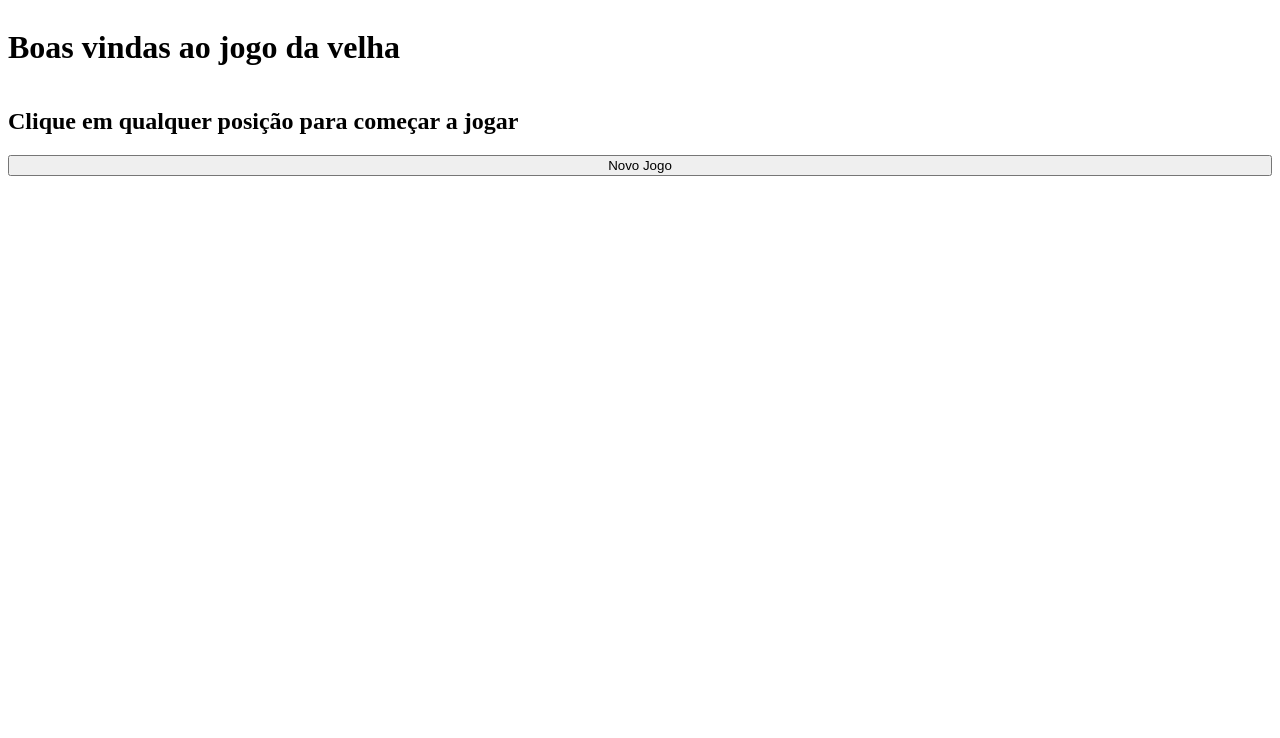
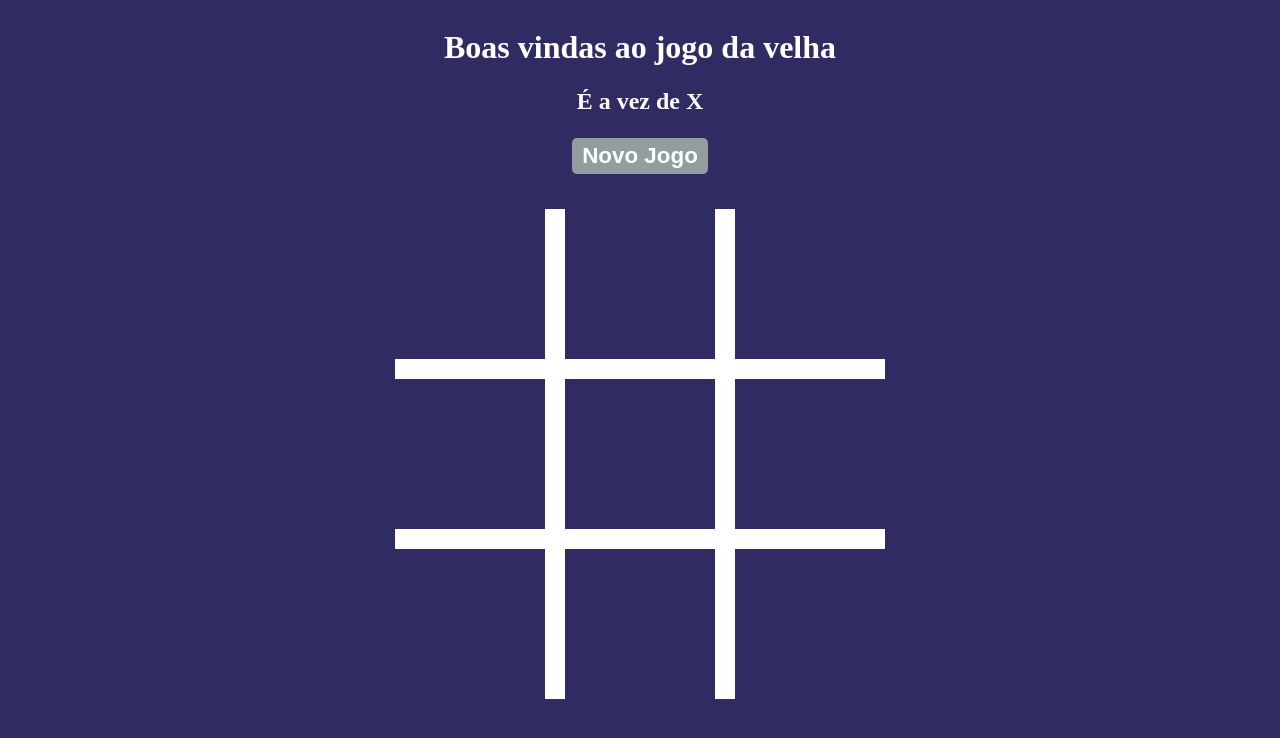
Before and after one commit to Beleze22/projetos-curso, a plain HTML site: page jogo-da-velha/index.html in a window 1280 px wide. Both pictures are taken after a click on the button "Novo Jogo". Drawn offline with Linux system fonts and the light colour scheme.

Commit message:
Jogo finalizado

```diff
--- a/jogo-da-velha/estilo.css
+++ b/jogo-da-velha/estilo.css
@@ -1,9 +1,68 @@
 :root {
-  --cor-fundo: #302b63;
+  --cor1: #302b63;
 }
 
 body {
   display: flex;
   flex-direction: column;
   justify-content: center;
+  align-items: center;
+  height: 100%;
+  background-color: var(--cor1);
+  color: white;
 }
+
+#informacoes {
+  min-height: 50px;
+  margin: 0px auto;
+}
+
+#iniciar {
+  font-size: 1.4rem;
+  font-weight: bold;
+  background-color: rgb(146, 157, 157);
+  border: none;
+  padding: 5px 10px;
+  border-radius: 5px;
+  margin-bottom: 10px;
+  color: white;
+}
+
+#iniciar:hover {
+  color: var(--cor1);
+  cursor: pointer;
+}
+
+#tabuleiro {
+  display: grid;
+  grid-template-columns: repeat(3, 1fr);
+  width: min-content;
+  padding-top: 25px;
+}
+
+.posicao {
+  width: 150px;
+  height: 150px;
+  font-size: 90px;
+  text-align: center;
+  vertical-align: middle;
+  line-height: 150px;
+  background-color: var(--cor1);
+  border: solid white 10px;
+}
+
+.posicao-cima {
+  border-top: none;
+}
+
+.posicao-baixo {
+  border-bottom: none;
+}
+
+.posicao-esq {
+  border-left: none;
+}
+
+.posicao-dir {
+  border-right: none;
+}
--- a/jogo-da-velha/index.html
+++ b/jogo-da-velha/index.html
@@ -12,17 +12,17 @@
 <body>
   <h1>Boas vindas ao jogo da velha</h1>
   <h2 id='informacoes'>Clique em qualquer posição para começar a jogar</h2>
-  <button id="botao">Novo Jogo</button>
+  <button id="iniciar">Novo Jogo</button>
   <div id="tabuleiro">
-    <div class="posicao"></div>
-    <div class="posicao"></div>
-    <div class="posicao"></div>
-    <div class="posicao"></div>
-    <div class="posicao"></div>
-    <div class="posicao"></div>
-    <div class="posicao"></div>
-    <div class="posicao"></div>
-    <div class="posicao"></div>
+    <div class="posicao posicao-cima posicao-esq" linha="1" coluna="1"></div>
+    <div class="posicao posicao-cima" linha="1" coluna="2"></div>
+    <div class="posicao posicao-cima posicao-dir" linha="1" coluna="3"></div>
+    <div class="posicao  posicao-esq" linha="2" coluna="1"></div>
+    <div class="posicao" linha="2" coluna="2"></div>
+    <div class="posicao posicao-dir" linha="2" coluna="3"></div>
+    <div class="posicao posicao-baixo  posicao-esq" linha="3" coluna="1"></div>
+    <div class="posicao posicao-baixo" linha="3" coluna="2"></div>
+    <div class="posicao posicao-baixo posicao-dir" linha="3" coluna="3"></div>
   </div>
 
   <script src="script.js"></script>
--- a/jogo-da-velha/script.js
+++ b/jogo-da-velha/script.js
@@ -1,8 +1,29 @@
-class Jogador {
+class JogadorHumano {
   constructor(simbolo) {
     this.simbolo = simbolo;
+    this.humano = true;
   }
 }
+
+class JogadorAleatorio {
+  constructor(simbolo) {
+    this.simbolo = simbolo;
+    this.humano = false;
+  }
+
+  jogar(tabuleiro) {
+    let linha = this.#aleatorio(1, tabuleiro.length + 1);
+    let coluna = this.#aleatorio(1, tabuleiro.length + 1);
+    return new Jogada(linha, coluna)
+  }
+
+  #aleatorio(min, max) {
+    let valor = Math.random() * (max - min) + min
+    return Math.trunc(valor)
+  }
+}
+
+
 
 class Jogada {
   constructor(linha, coluna) {
@@ -16,13 +37,13 @@ class Jogada {
 }
 
 class JogoDaVelha {
-  constructor(jogador1 = new Jogador("X"), jogador2 = new Jogador("O")) {
+  constructor(jogador1 = new JogadorHumano("X"),
+    jogador2 = new JogadorHumano("O"),
+    tamanho = 3) {
     this.jogador1 = jogador1;
     this.jogador2 = jogador2;
-    this.jogadorAtual = jogador1;
-    this.tamanho = 3;
-    this.tabuleiro = this.#iniciarTabuleiro();
-    this.vencedor = null;
+    this.tamanho = tamanho;
+    this.zerar();
   }
 
   #iniciarTabuleiro() {
@@ -32,7 +53,14 @@ class JogoDaVelha {
   }
 
   jogar(jogada) {
-    this.#processarJogada(jogada);
+    if (this.jogadorAtual.humano) {
+      this.#processarJogada(jogada);
+    }
+
+    while (!this.vencedor && !this.jogadorAtual.humano) {
+      let jogada = this.jogadorAtual.jogar(this.tabuleiro);
+      this.#processarJogada(jogada)
+    }
   }
 
   #processarJogada(jogada) {
@@ -119,6 +147,12 @@ class JogoDaVelha {
     return ganhouEmLinha || ganhouEmColuna || ganhouEmDiag1 || ganhouEmDiag2;
   }
 
+  zerar() {
+    this.tabuleiro = this.#iniciarTabuleiro();
+    this.vencedor = null;
+    this.jogadorAtual = this.jogador1;
+  }
+
   toString() {
     let matriz = this.tabuleiro
       .map((linha) => linha.map((posicao) => posicao ?? "-").join(" "))
@@ -127,17 +161,99 @@ class JogoDaVelha {
 
     return `${matriz} \n ${quemVenceu}`;
   }
+
+  status() {
+    if (this.vencedor === "-") {
+      return "Empate!!!"
+    } else if (this.vencedor) {
+      return `${this.vencedor} venceu!!!`
+    } else {
+      return `É a vez de ${this.jogadorAtual.simbolo}`
+    }
+  }
 }
 
-const jogo = new JogoDaVelha();
-jogo.jogar(new Jogada(1, 1));
-jogo.jogar(new Jogada(2, 2));
-jogo.jogar(new Jogada(2, 1));
-jogo.jogar(new Jogada(3, 1));
-jogo.jogar(new Jogada(1, 3));
-jogo.jogar(new Jogada(1, 2));
-jogo.jogar(new Jogada(3, 2));
-jogo.jogar(new Jogada(2, 3));
-jogo.jogar(new Jogada(3, 3));
+// const jogo = new JogoDaVelha(new JogadorHumano('X'), new JogadorAleatorio('O'));
+// jogo.jogar(new Jogada(1, 1));
+// jogo.jogar(new Jogada(2, 2));
+// jogo.jogar(new Jogada(2, 1));
+// jogo.jogar(new Jogada(3, 1));
+// jogo.jogar(new Jogada(1, 3));
+// jogo.jogar(new Jogada(1, 2));
+// jogo.jogar(new Jogada(3, 2));
+// jogo.jogar(new Jogada(2, 3));
+// jogo.jogar(new Jogada(3, 3));
 // jogo.finalizouComEmpate();
-console.log(jogo.toString());
+// console.log(jogo.toString());
+// jogo.zerar();
+// jogo.jogar(new Jogada(1, 1));
+// jogo.jogar(new Jogada(2, 2));
+// jogo.jogar(new Jogada(2, 1));
+// jogo.jogar(new Jogada(1, 2));
+// jogo.jogar(new Jogada(3, 1));
+// console.log(jogo.toString());
+
+class JogoDaVelhaDOM {
+  constructor(tabuleiro, informacoes) {
+    this.tabuleiro = tabuleiro;
+    this.informacoes = informacoes;
+  }
+
+  inicializar(jogo) {
+    this.jogo = jogo;
+    this.#deixarTabuleiroJogavel();
+  }
+
+  #deixarTabuleiroJogavel() {
+    const posicoes = this.tabuleiro.getElementsByClassName('posicao');
+    for (let posicao of posicoes) {
+      posicao.addEventListener("click", (e) => {
+        if (this.jogo.vencedor) {
+          return;
+        }
+        let posicaoSelecionada = e.target.attributes;
+        let linha = +posicaoSelecionada.linha.value;
+        let coluna = +posicaoSelecionada.coluna.value;
+        // console.log(`Cliquei em ${linha} | ${coluna}`)
+        this.jogo.jogar(new Jogada(linha, coluna));
+        this.informacoes.innerText = this.jogo.status();
+        // console.log(this.jogo.toString())
+        this.#imprimirSimbolos();
+      })
+    }
+  }
+
+  #imprimirSimbolos() {
+    let { tabuleiro } = this.jogo;
+    let qtdLinhas = tabuleiro.length;
+    let qtdColunas = tabuleiro[0].length;
+    let posicoes = this.tabuleiro.getElementsByClassName("posicao");
+    for (let linha = 0; linha < qtdLinhas; linha++) {
+      for (let coluna = 0; coluna < qtdColunas; coluna++) {
+        let indiceDaInterface = linha * qtdLinhas + coluna;
+        posicoes[indiceDaInterface].innerText = tabuleiro[linha][coluna];
+      }
+    }
+  }
+
+  zerar() {
+    this.jogo.zerar();
+    let posicoes = document.getElementsByClassName("posicao");
+    [...posicoes].forEach(posicao => posicao.innerText = "");
+    this.informacoes.innerText = this.jogo.status()
+  }
+}
+
+(function () {
+  const botaoIniciar = document.getElementById("iniciar");
+  const informacoes = document.getElementById('informacoes');
+  const tabuleiro = document.getElementById('tabuleiro');
+  const jogo = new JogoDaVelha(new JogadorHumano('X'), new JogadorAleatorio('O'));
+
+  const jogoDOM = new JogoDaVelhaDOM(tabuleiro, informacoes);
+  jogoDOM.inicializar(jogo);
+
+  botaoIniciar.addEventListener("click", () => {
+    jogoDOM.zerar();
+  })
+})()
```
